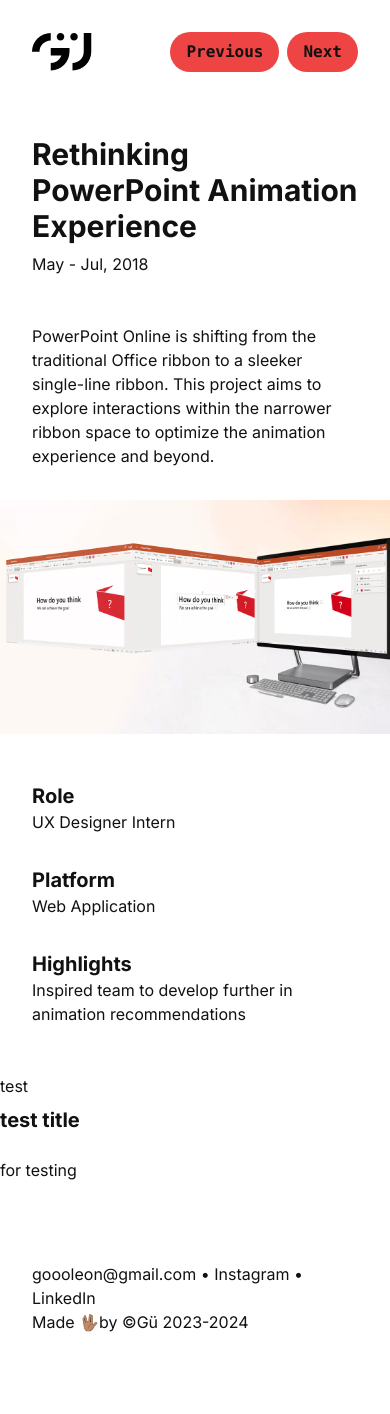
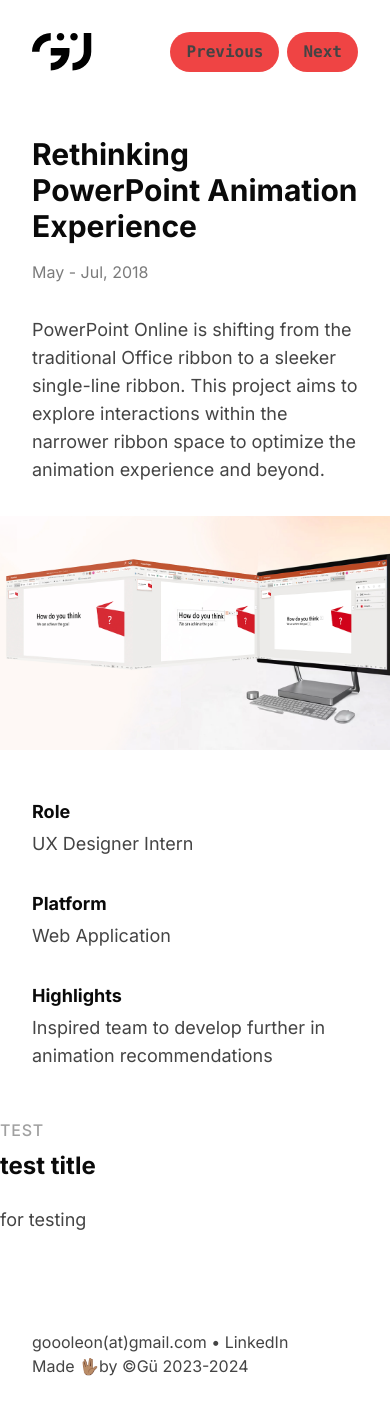
Before and after one commit to Goooleon/Portfolio-24, a Next.js app: page /rethink-ppt-animation in a window 390 px wide. Shown: the top 1414 px of the page. Before the commit the page ends 1366 px from the top, so only its background shows below. Built offline with nearby package versions, Linux system fonts and the light colour scheme.

Commit message:
detail page fixes

```diff
--- a/app/Components/external-link.tsx
+++ b/app/Components/external-link.tsx
@@ -16,20 +16,20 @@
 }) => {
     return (
         <div>
-            <a href={url} target="_blank" rel="noopener noreferrer" className="flex flex-row items-center w-full gap-4 p-4 md:p8 rounded-2xl bg-neutral-100 dark:bg-neutral-900 hover:bg-neutral-200 dark:hover:bg-neutral-800">
+            <a href={url} target="_blank" rel="noopener noreferrer" className="flex flex-row items-center w-full gap-4 p-4 md:p-8 rounded-2xl bg-white dark:bg-neutral-900 hover:bg-neutral-200 dark:hover:bg-neutral-800">
                     <div className="flex-none">
                     <Image
                         src={favicon}
-                        width={52} // Fixed width
-                        height={52} // Fixed height
+                        width={52}
+                        height={52}
                         objectFit="cover"
                         alt={alt}
-                        className="rounded-md"
+                        className="rounded-md border border-neutral-100"
                     />
                     </div>
                     <div className="min-w-0 flex-grow">
-                        <h2 className="text-lg truncate text-ellipsis">{title}</h2>
-                        <p className="text-sm text-neutral-400 truncate text-ellipsis">{url}</p>
+                        <h2 className="text-neutral-950 dark:text-white text-lg font-bold truncate text-ellipsis">{title}</h2>
+                        <p className="text-md opacity-50 truncate text-ellipsis">{url}</p>
                     </div>
                 <div className="flex-none ml-4">
                 <svg xmlns="http://www.w3.org/2000/svg" className="h-6 w-6 stroke-none fill-neutral-600 dark:fill-neutral-500" fill="none" viewBox="0 0 24 24" stroke="currentColor">
--- a/app/Components/feature-list.tsx
+++ b/app/Components/feature-list.tsx
@@ -10,6 +10,7 @@
   description: string;
   alt?: string;
   swap?: boolean; // Determine the order of media and text
+  moduleClassName?: string;
 };
 
 const FeatureList: React.FC<FeatureListProps> = ({
@@ -19,6 +20,7 @@
   description,
   alt = '',
   swap = false,
+  moduleClassName,
 }) => {
   const mediaRef = useRef<HTMLVideoElement | null>(null);
   const [isVisible, setIsVisible] = useState(false);
@@ -46,14 +48,14 @@
   const layoutClass = swap ? 'md:flex-row-reverse' : 'md:flex-row';
 
   return (
-    <div className={`flex flex-col my-8 w-full md:items-start ${layoutClass}`}>
+    <div className={`flex flex-col gap-2 md:gap-8 w-full md:items-start ${layoutClass} ${moduleClassName}`}>
       <div className="w-full h-80 md:w-1/2 relative rounded-2xl overflow-hidden">
         {/* Media content */}
         {mediaType === 'image' ? (
                       <Image
                       src={src}
                       alt={alt}
-                      fill // Use 'fill' to ensure the image fills the padded container
+                      fill
                       objectFit="cover"
                       quality={100}
                       sizes="100vw"
@@ -71,8 +73,8 @@
           />
         )}
       </div>
-      <div className="w-full md:w-1/2 px-4 md:px-8 py-4">
-        <h2 className="text-xl font-bold">{title}</h2>
+      <div className="w-full md:w-1/2 py-4 px-2">
+        <h2 className="text-lg font-bold text-neutral-950 dark:text-white">{title}</h2>
         <p className="mt-2">{description}</p>
       </div>
     </div>
--- a/app/Components/project-caption.tsx
+++ b/app/Components/project-caption.tsx
@@ -24,11 +24,11 @@
     return (
         <div className="flex flex-col h-full">
             <article className="max-w-screen-2xl">
-                <div className="w-full p-8 pb-8 md:px-64 md:pb-28">
+                <div className="w-full p-8 md:px-64 md:pb-28">
                     <div className="w-full md:w-9/12">
-                        <h1 className="text-3xl font-bold w-full">{projectTitle}</h1>
-                        <p className="mt-2">{projectDate}</p>
-                        <p className="mt-12">{projectDes}</p>
+                        <h1 className="text-3xl md:text-4xl font-bold w-full text-neutral-950 dark:text-white">{projectTitle}</h1>
+                        <p className="mt-4 opacity-70">{projectDate}</p>
+                        <p className="text-lg mt-8 md:mt-12">{projectDes}</p>
                     </div>
                 </div>
                 <div className="w-full relative pt-[60%] md:pt-[47.5%]">
@@ -42,18 +42,18 @@
                         priority
                     />
                 </div>
-                <ul className="gap-8 justify-between w-full p-4 py-8 md:px-64 md:py-24 md:flex md:gap-16" >
+                <ul className="gap-8 justify-between w-full p-4 py-8 md:px-64 md:py-20 md:flex md:gap-16" >
                     <li className="p-4">
-                        <h3 className="font-bold text-xl">Role</h3>
-                        <p>{role}</p>
+                        <h3 className="font-bold text-lg text-neutral-950 dark:text-white">Role</h3>
+                        <p className="mt-1 md:mt-2 text-lg">{role}</p>
                     </li>
                     <li className="p-4">
-                        <h3 className="font-bold text-xl">Platform</h3>
-                        <p>{platform}</p>
+                        <h3 className="font-bold text-lg text-neutral-950 dark:text-white">Platform</h3>
+                        <p className="mt-1 md:mt-2 text-lg">{platform}</p>
                     </li>
                     <li className="p-4">
-                        <h3 className="font-bold text-xl">Highlights</h3>
-                        <p>{highlights}</p>
+                        <h3 className="font-bold text-lg text-neutral-950 dark:text-white">Highlights</h3>
+                        <p className="mt-1 md:mt-2 text-lg">{highlights}</p>
                     </li>
                 </ul>
             </article>
--- a/app/Components/responsive-image.tsx
+++ b/app/Components/responsive-image.tsx
@@ -3,14 +3,16 @@
 
 type ResponsiveImageProps = {
     imgSrc: string;
-    imgSize: string; // Assuming this is a percentage string like "56.25%"
+    imgSize: string;
     alt: string;
+    containerClassName?: string;
 };
 
 const ResponsiveImage: React.FC<ResponsiveImageProps> = ({
     imgSrc,
     imgSize,
     alt,
+    containerClassName,
 }) => {
     // Construct an inline style object for the container div
     const containerStyle = {
@@ -20,12 +22,12 @@
     return (
         <div
           style={containerStyle}
-          className="w-full relative rounded-2xl overflow-hidden h-0">
+          className={`w-full relative rounded-2xl overflow-hidden h-0 ${containerClassName}`}>
             {/* Apply inline style for dynamic padding-top. Adding h-0 to ensure the container's height is controlled by padding */}
             <Image
                 src={imgSrc}
                 alt={alt}
-                fill // Use 'fill' to ensure the image fills the padded container
+                fill
                 objectFit="cover"
                 quality={100}
                 sizes="100vw"
--- a/app/Components/rich-card.tsx
+++ b/app/Components/rich-card.tsx
@@ -8,6 +8,9 @@
     imgSrc?: string;
     imgAlt?: string;
     titleClassName?: string; // New prop for title class name
+    containerClassName?: string;
+    tagClassName?: string;
+    desClassName?: string;
 };
 
 const RichCard: React.FC<RichCardProps> = ({
@@ -16,10 +19,13 @@
     des,
     imgSrc,
     imgAlt,
-    titleClassName,
+    titleClassName = "font-bold text-lg text-neutral-950 dark:text-white",
+    containerClassName = "bg-white dark:bg-neutral-900",
+    tagClassName = "bg-neutral-200 dark:bg-neutral-700 text-neutral-600 dark:text-neutral-200",
+    desClassName,
 }) => {
     return (
-        <div className="flex flex-col h-full bg-neutral-100 dark:bg-neutral-900 rounded-2xl overflow-hidden">
+        <div className={`flex flex-col h-full rounded-2xl overflow-hidden ${containerClassName}`}>
             <div className="w-full relative overflow-hidden">
                 {imgSrc && (
                     <div className="image-container relative w-full h-72">
@@ -28,9 +34,9 @@
                 )}
             </div>
             <div className="p-6">
-                {tag && <div className="px-2 py-1 mb-6 bg-neutral-300 dark:bg-neutral-700 rounded-md w-fit">{tag}</div>}
-                <h1 className={`font-bold text-xl ${titleClassName}`}>{title}</h1>
-                <p className="mt-2">{des}</p>
+                {tag && <div className={`text-xs font-semibold px-4 py-2 mb-6 rounded-md w-fit ${tagClassName}`}>{tag}</div>}
+                <h1 className={`${titleClassName}`}>{title}</h1>
+                <p className={`mt-2 ${desClassName}`}>{des}</p>
             </div>
         </div>
     );
--- a/app/Components/text-block.tsx
+++ b/app/Components/text-block.tsx
@@ -4,19 +4,21 @@
     sectionSubtitle?: string;
     sectionTitle?: string;
     sectionDes?: string;
+    mouduleClassName?: string;
 };
 
 const TextBlock: React.FC<TextBlockProps> = ({
     sectionSubtitle,
     sectionTitle,
     sectionDes,
+    mouduleClassName = "mb-12",
 }) => {
     return (
         <div>
-            <div className="flex flex-col mb-12 w-full md:w-9/12">
-                {sectionSubtitle && <h3>{sectionSubtitle}</h3>}
-                {sectionTitle && <h1 className="text-xl font-bold mt-2">{sectionTitle}</h1>}
-                {sectionDes && <p className="mt-6">{sectionDes}</p>}
+            <div className={`flex flex-col md:w-9/12 w-full ${mouduleClassName}`}>
+                {sectionSubtitle && <h3 className="uppercase opacity-50 tracking-wider font-medium">{sectionSubtitle}</h3>}
+                {sectionTitle && <h1 className="text-2xl font-bold mt-2 text-neutral-950 dark:text-white">{sectionTitle}</h1>}
+                {sectionDes && <p className="text-lg mt-6">{sectionDes}</p>}
             </div>
         </div>
     );
--- a/app/globals.css
+++ b/app/globals.css
@@ -3,14 +3,14 @@
 @tailwind utilities;
 
 :root {
-  --foreground-rgb: 17, 17, 17;
+  --foreground-rgb: 68, 68, 68;
   --background-start-rgb: 243, 246, 251;
   --background-end-rgb: 255, 255, 255;
 }
 
 @media (prefers-color-scheme: dark) {
   :root {
-    --foreground-rgb: 255, 255, 255;
+    --foreground-rgb: 163, 163, 163;
     --background-start-rgb: 0, 0, 20;
     --background-end-rgb: 0, 0, 0;
   }
--- a/app/layout.tsx
+++ b/app/layout.tsx
@@ -19,9 +19,9 @@
     <html lang="en">
       <body className={inter.className}>
         {children}
-        <footer className="p-8 md:px-64 md:py-16 grid">
-          <p>goooleon@gmail.com • <a href="https://www.instagram.com/guforgood/">Instagram</a> • <a href="https://www.linkedin.com/in/shengfeng-gu-399829154/">LinkedIn</a> </p>
-          <p>Made 🖖🏽by ©Gü 2023-2024</p></footer>
+        <footer className="px-8 py-12 md:px-64 md:py-24 grid">
+          <p className="dark:text-white">{'goooleon(at)gmail.com'} • <a href="https://www.linkedin.com/in/shengfeng-gu-399829154/">LinkedIn</a> </p>
+          <p>Made 🖖🏽by <span className="dark:text-white">©Gü</span> 2023-2024</p></footer>
       </body>
     </html>
   );
```
Also changed, not shown: app/(projects)/ripple-classinx-menu/page.tsx (+55 -25 lines).
